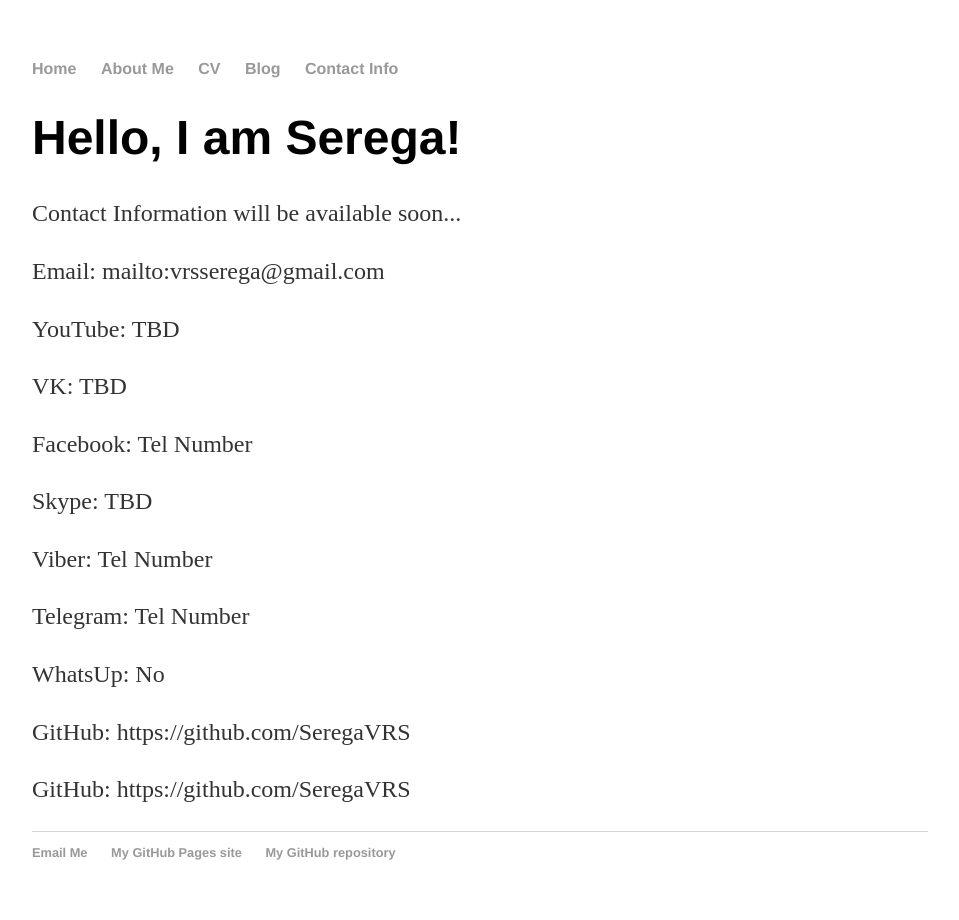
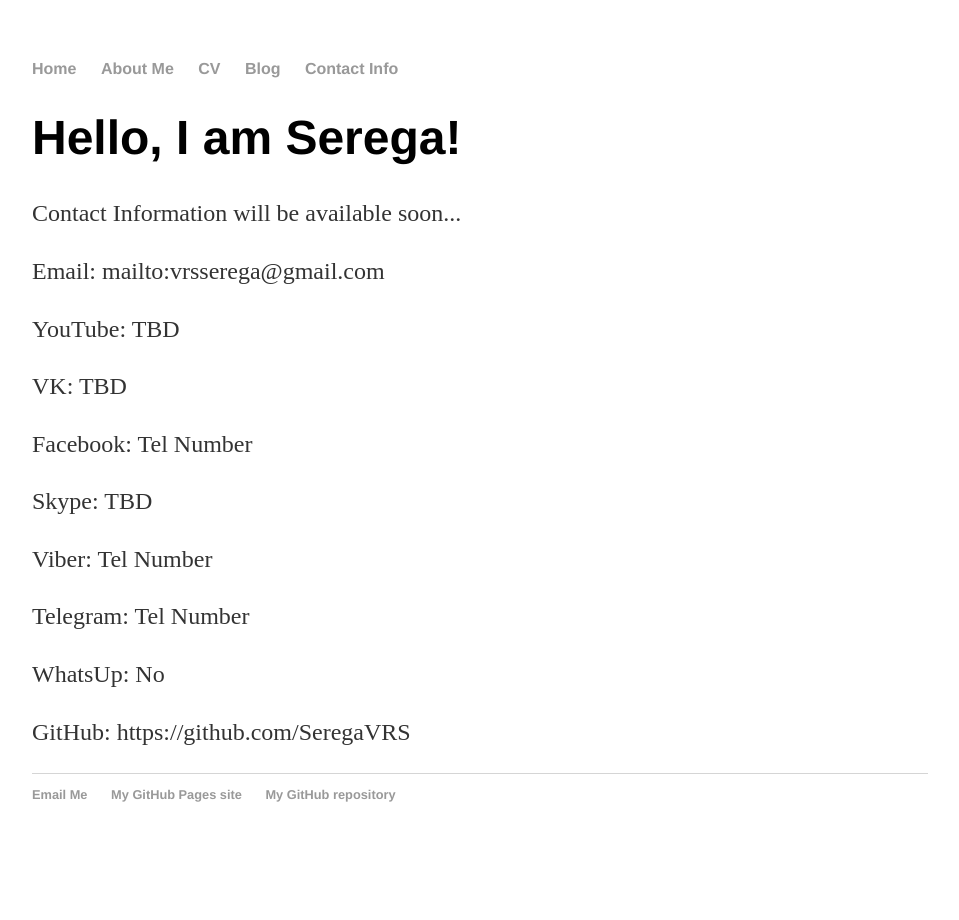
Before and after one commit to SeregaVRS/SeregaVRS.github.io, a Jekyll site: the page built from contactinfo/index.html, in a window 1280 px wide. Shown: the whole page, without its empty margins (160-1119 px from the left). Built offline with Jekyll 4.4.1, drawn with Linux system fonts in a browser that asks for light colours.

Commit message:
remove duplicate

```diff
--- a/contactinfo/index.html
+++ b/contactinfo/index.html
@@ -14,7 +14,5 @@ title: ! Contact Info will be here !
   <p>Telegram: Tel Number</p>
   <p>WhatsUp: No</p>
   <p>GitHub: https://github.com/SeregaVRS</p>
-  <p>GitHub: https://github.com/SeregaVRS</p>
-
 </div>
 <!-- /.blurb -->
```
